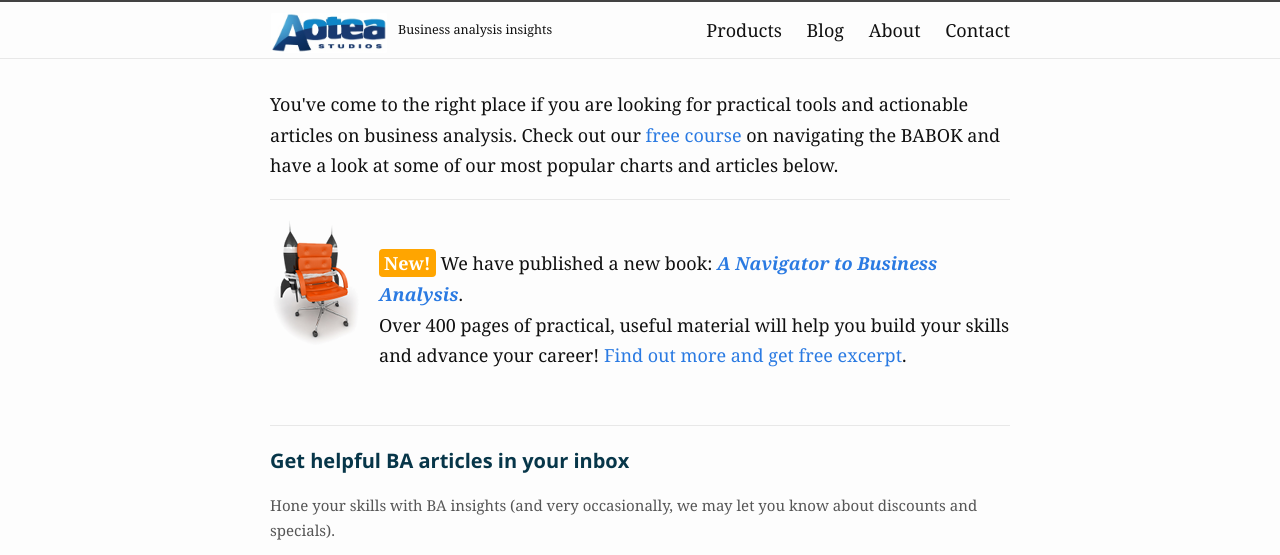
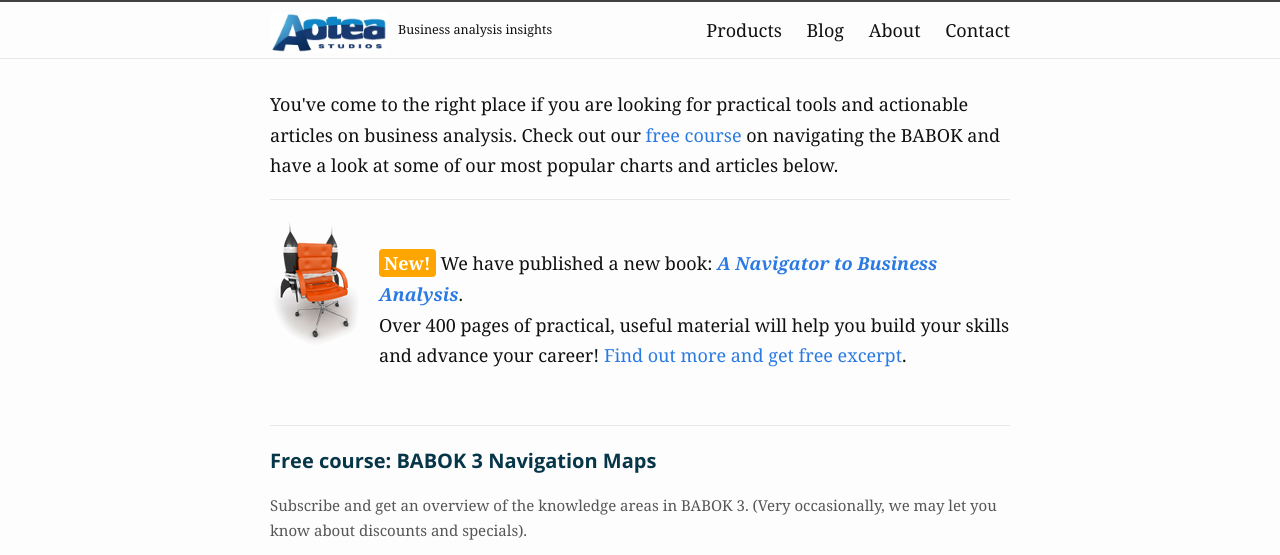
Before and after one commit to alexkorban/aoteastudios.com, a Jekyll site: the page built from index.html, in a window 1280 px wide and 900 px high, cut to the strip 0-555 px from the top of the window. Built offline with Jekyll 4.4.1, drawn with Linux system fonts in a browser that asks for light colours; nearby versions of some CDN libraries; some web fonts are replaced.

Commit message:
Update email signup blurb

```diff
--- a/_includes/blurb.html
+++ b/_includes/blurb.html
@@ -7,7 +7,7 @@
 
   <hr/>
   <div style="margin-top: 1em; margin-bottom: 1em;">
-      <h3>Get helpful BA articles in your inbox</h3>
-      <p style="color: #565656; font-size: smaller">Hone your skills with BA insights (and very occasionally, we may let you know about discounts and specials).</p>
+      <h3>Free course: BABOK 3 Navigation Maps</h3>
+      <p style="color: #565656; font-size: smaller">Subscribe and get an overview of the knowledge areas in BABOK 3. (Very occasionally, we may let you know about discounts and specials).</p>
       <script async data-uid="180fdcbbde" src="https://f.convertkit.com/180fdcbbde/859cd1ca8f.js"></script>
   </div>
```
